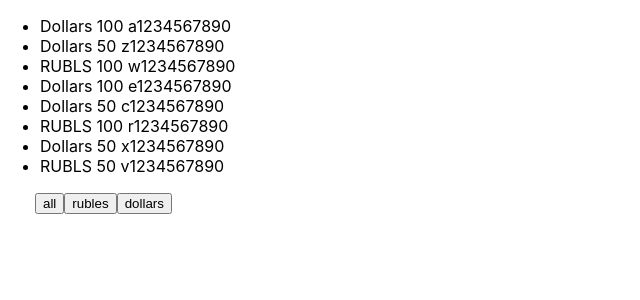
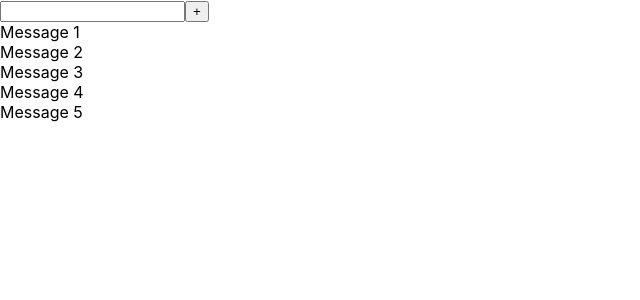
Before and after one commit to LySkyn/microtasks, a React (Create React App) app: page / in a window 1280 px wide. Shown: the top 300 px of the page, without its empty margins (0-640 px from the left). Built offline with nearby package versions, Linux system fonts and the light colour scheme.

Commit message:
Lesson 1.6

```diff
--- a/src/App.tsx
+++ b/src/App.tsx
@@ -1,53 +1,37 @@
 import React, {useState} from 'react';
 import './App.css';
-import {NewComponent} from "./NewComponent";
+import {FullInput} from "./FullInput";
 
-type FilterType= 'all'|'dollar'|'ruble'
 function App() {
 
-    const [money, setMoney] = useState([
-        {banknots: 'Dollars', value: 100, number: ' a1234567890'},
-        {banknots: 'Dollars', value: 50, number: ' z1234567890'},
-        {banknots: 'RUBLS', value: 100, number: ' w1234567890'},
-        {banknots: 'Dollars', value: 100, number: ' e1234567890'},
-        {banknots: 'Dollars', value: 50, number: ' c1234567890'},
-        {banknots: 'RUBLS', value: 100, number: ' r1234567890'},
-        {banknots: 'Dollars', value: 50, number: ' x1234567890'},
-        {banknots: 'RUBLS', value: 50, number: ' v1234567890'},
+    const [message, setMessage] = useState([
+        {message: 'Message 1'},
+        {message: 'Message 2'},
+        {message: 'Message 3'},
+        {message: 'Message 4'},
+        {message: 'Message 5'},
+
     ])
-const [filter, setFilter]= useState<FilterType>('all')
 
-    let currentMoney = money;
+    const addMessage = (title: string) => {
+        let newMessage = {message: title};
+        setMessage([newMessage,...message])
 
-    if (filter === 'dollar') {
-        currentMoney = money.filter((filteredMoney) => filteredMoney.banknots === 'Dollars')
-    }
-    if (filter === 'ruble') {
-        currentMoney = money.filter((filteredMoney) => filteredMoney.banknots === 'RUBLS')
-    }
-
-    const onClickFilterHandler = (nameButton: FilterType) => {
-        setFilter(nameButton)
     }
     return (
-        <>
-            <ul>
-                {currentMoney.map((objFromMoneyArray, index) => {
-                    return (
-                        <li key={index}>
-                            <span>{objFromMoneyArray.banknots} </span>
-                            <span>{objFromMoneyArray.value} </span>
-                            <span>{objFromMoneyArray.number}</span>
-                        </li>
-                    )
-                })}
-            </ul>
-            <div style={{marginLeft: '35px'}}>
-                <button onClick={() => onClickFilterHandler('all')}>all</button>
-                <button onClick={() => onClickFilterHandler('ruble')}>rubles</button>
-                <button onClick={() => onClickFilterHandler('dollar')}>dollars</button>
-            </div>
-        </>
+        <div className={'app'}>
+            {/*<div>*/}
+            {/*    <input/>*/}
+            {/*    <button>+</button>*/}
+            {/*</div>*/}
+            <FullInput addMessage={addMessage}/>
+            {message.map((el, index) => {
+                return (
+                    <div key={index}>{el.message}</div>
+                )
+            })}
+        </div>
+
 
     );
 }
--- /dev/null
+++ b/src/FullInput.tsx
@@ -0,0 +1,25 @@
+import React, {ChangeEvent, useState} from 'react';
+
+type FullInputPropsType = {
+    addMessage:(title: string) => void
+}
+
+export const FullInput = (props: FullInputPropsType) => {
+    let [title, setTitle] = useState('')
+
+    const onChangeInputHandler = (event: ChangeEvent<HTMLInputElement>) => {
+
+        setTitle(event.currentTarget.value)
+    }
+
+    const onClickButtonHandler = () => {
+        props.addMessage(title)
+        setTitle('')
+    }
+    return (
+        <div>
+            <input value={title} onChange={onChangeInputHandler}/>
+            <button onClick={onClickButtonHandler}>+</button>
+        </div>
+    );
+};
```
Also changed, not shown: src/NewComponent.tsx (deleted, +0 -33 lines).
